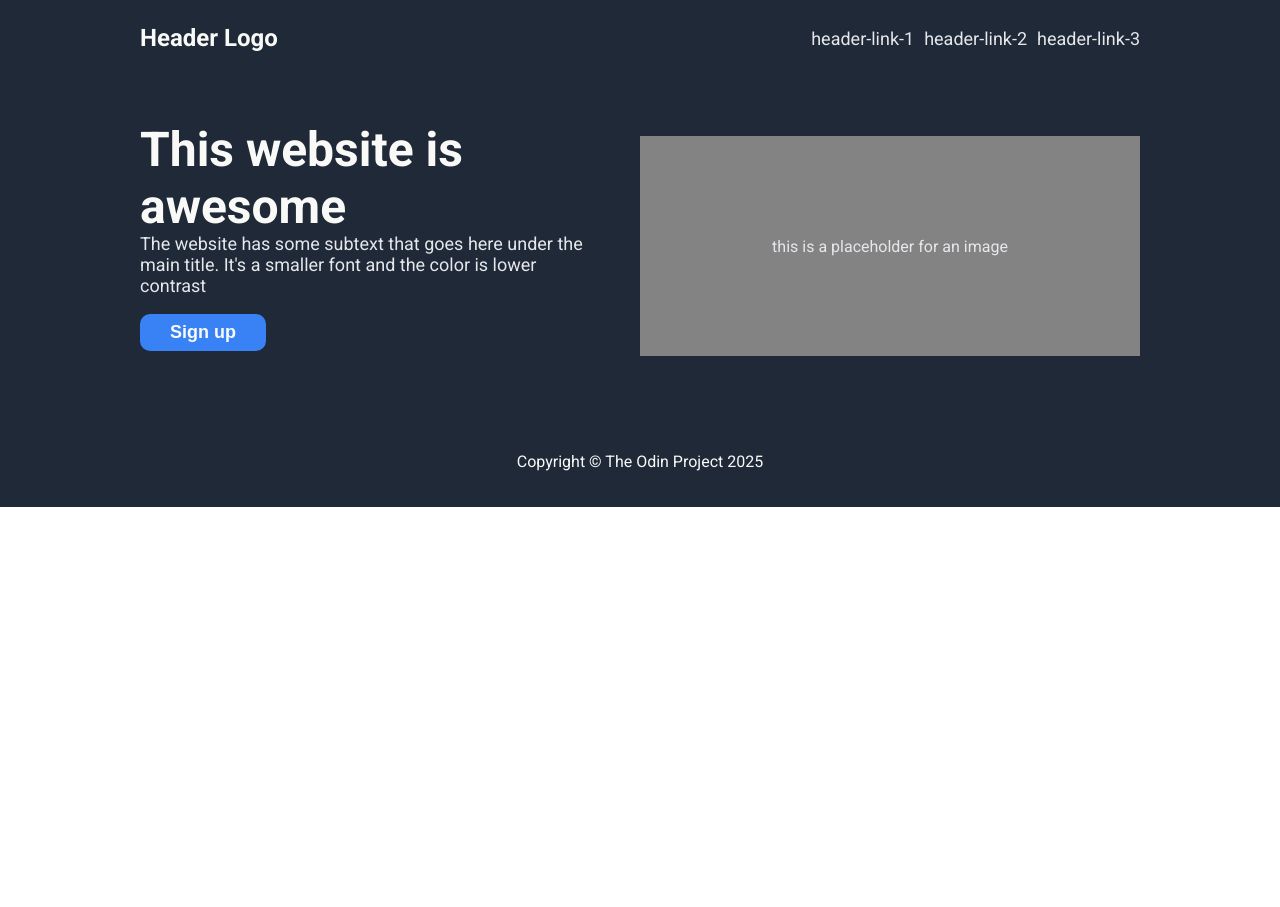
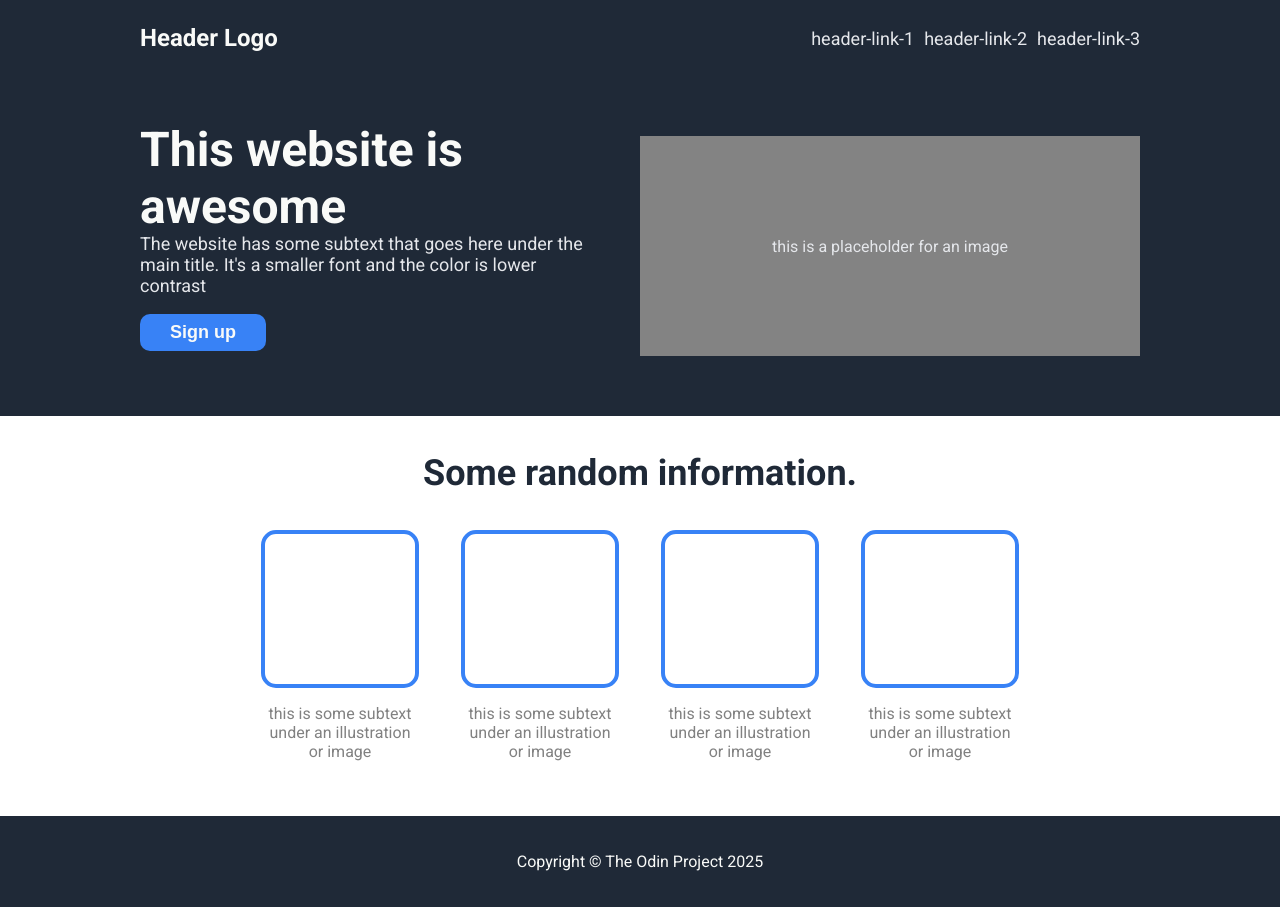
Before and after one commit to detectiveAvery/odin-landing-page, a plain HTML site: page index.html in a window 1280 px wide. Before the commit the page ends 800 px from the top, so only its background shows below. Drawn offline with Linux system fonts and the light colour scheme.

Commit message:
feat: Add the information section with item boxes
I added the information text and those boxes
below, then I also aligned them properly using
the flexbox.

```diff
--- a/index.html
+++ b/index.html
@@ -39,6 +39,28 @@
         </div>
     </div>
 
+    <div class="information">
+        <p>Some random information.</p>
+        <div class="box-container">
+            <div class="item">
+                <div class="box"></div>
+                <p>this is some subtext under an illustration or image</p>
+            </div>
+            <div class="item">
+                <div class="box"></div>
+                <p>this is some subtext under an illustration or image</p>
+            </div>
+            <div class="item">
+                <div class="box"></div>
+                <p>this is some subtext under an illustration or image</p>
+            </div>
+            <div class="item">
+                <div class="box"></div>
+                <p>this is some subtext under an illustration or image</p>
+            </div>
+        </div>
+    </div>
+
     <footer>
         <p>Copyright &copy; The Odin Project 2025</p>
     </footer>
--- a/styles.css
+++ b/styles.css
@@ -1,3 +1,5 @@
+/* Body/Combined Styles*/
+
 body {
   font-family: "Roboto", sans-serif;
   margin: 0px;
@@ -10,6 +12,11 @@ header, footer {
   justify-content: center;
   align-items: center;
 }
+
+/* ------------- */
+
+
+/* Header Styles */
 
 .header-container {
   display: flex;
@@ -37,6 +44,11 @@ header, footer {
   font-size: 18px;
   text-decoration: none;
 }
+
+/* ------------- */
+
+
+/* Hero Styles */
 
 .hero {
   padding: 60px;
@@ -97,6 +109,55 @@ header, footer {
   color: #E5E7EB;
 }
 
+/* ------------- */
+
+
+/* Information Styles */
+
+.information {
+  height: 400px;
+  display: flex;
+  flex-direction: column;
+}
+
+.information > p {
+  font-size: 36px;
+  font-weight: bold;
+  color: #1F2937;
+  text-align: center;
+}
+
+.box-container {
+  display: flex;
+  justify-content: center;
+  align-items: center;
+  gap: 50px;
+}
+
+.item {
+  display: flex;
+  flex-direction: column;
+  align-items: center;
+  max-width: 150px;
+  text-align: center;
+}
+
+.box {
+  border: 4px solid #3882F6;
+  height: 150px;
+  width: 150px;
+  border-radius: 15px;
+}
+
+.item > p {
+  color: #818181;
+}
+
+/* ------------- */
+
+
+/* Footer Styles */
+
 footer {
   padding: 20px;
 }
@@ -104,3 +165,5 @@ footer {
 footer p {
   color: #F9FAF8;
 }
+
+/* ------------- */
```
